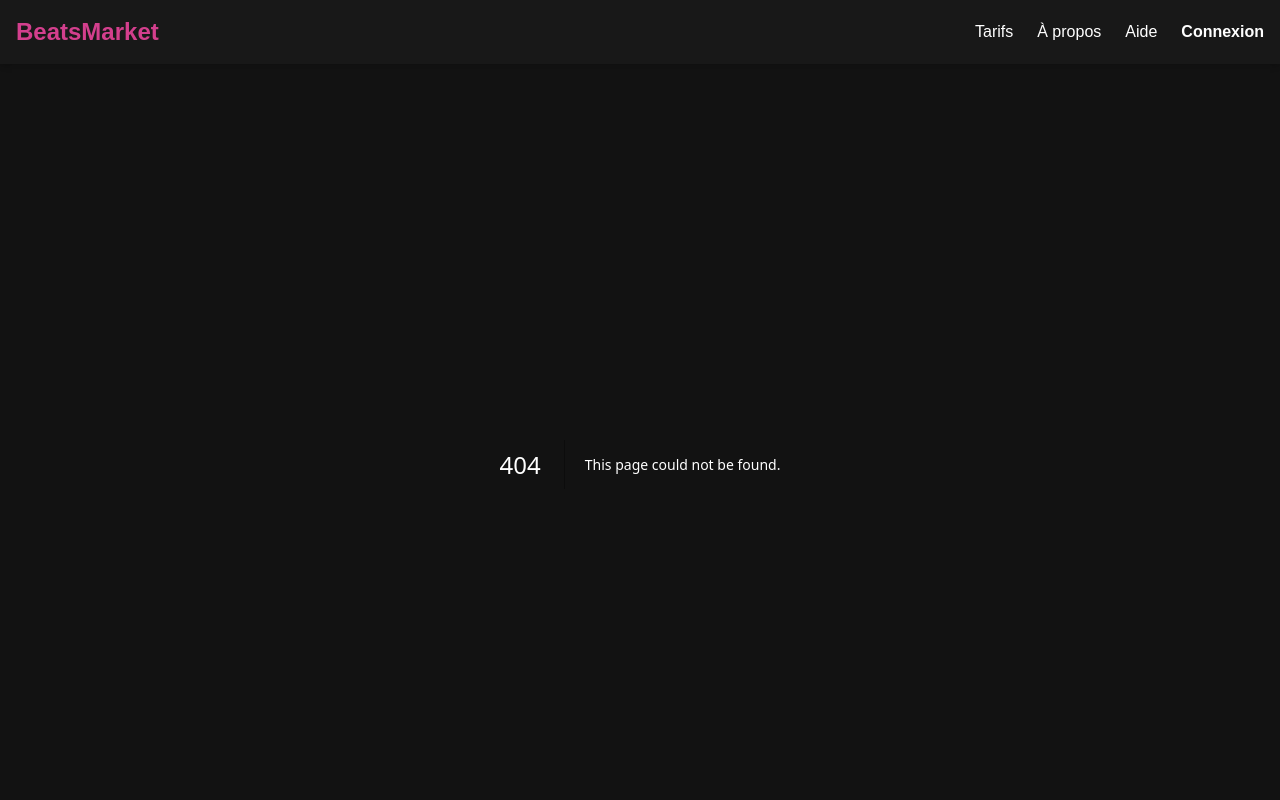
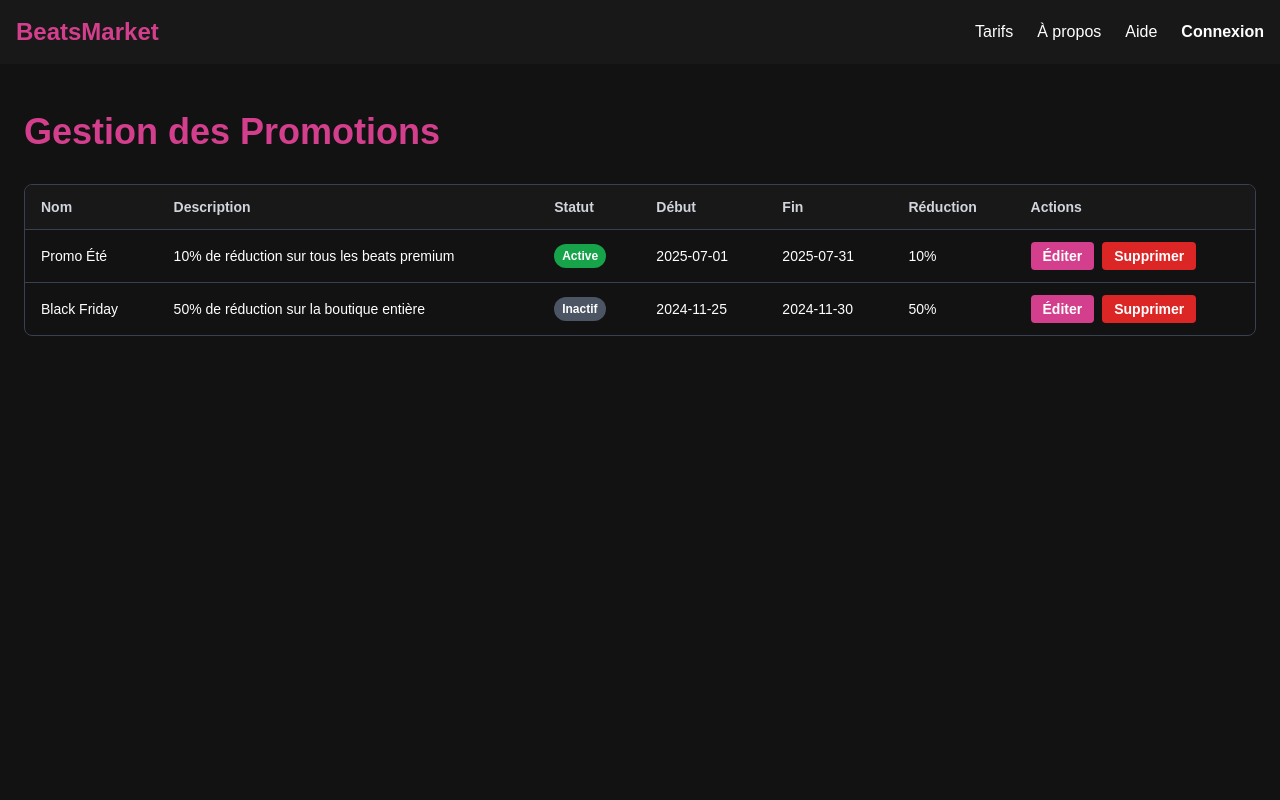
Before and after one commit to jaypms/beatsmarketlebon, a Next.js app: page /admin/promotions in a window 1280 px wide. Before the commit this address had no page. Shown: the top 800 px of the page. Built offline with nearby package versions, Linux system fonts and the light colour scheme.

Commit message:
Create page.tsx

```diff
--- /dev/null
+++ b/app/admin/promotions/page.tsx
@@ -0,0 +1,84 @@
+import React from "react"
+
+type Promotion = {
+  id: string
+  name: string
+  description: string
+  active: boolean
+  startDate: string
+  endDate: string
+  discountPercent: number
+}
+
+const dummyPromotions: Promotion[] = [
+  {
+    id: "promo1",
+    name: "Promo Été",
+    description: "10% de réduction sur tous les beats premium",
+    active: true,
+    startDate: "2025-07-01",
+    endDate: "2025-07-31",
+    discountPercent: 10,
+  },
+  {
+    id: "promo2",
+    name: "Black Friday",
+    description: "50% de réduction sur la boutique entière",
+    active: false,
+    startDate: "2024-11-25",
+    endDate: "2024-11-30",
+    discountPercent: 50,
+  },
+]
+
+export default function AdminPromotionsPage() {
+  return (
+    <section className="min-h-screen bg-darkbg px-6 py-12 text-white font-poppins">
+      <h1 className="text-4xl font-bold text-primary mb-8">Gestion des Promotions</h1>
+
+      <div className="overflow-x-auto rounded-lg border border-gray-700">
+        <table className="w-full text-left text-sm">
+          <thead className="bg-darkbg2 text-gray-300">
+            <tr>
+              <th className="px-4 py-3">Nom</th>
+              <th className="px-4 py-3">Description</th>
+              <th className="px-4 py-3">Statut</th>
+              <th className="px-4 py-3">Début</th>
+              <th className="px-4 py-3">Fin</th>
+              <th className="px-4 py-3">Réduction</th>
+              <th className="px-4 py-3">Actions</th>
+            </tr>
+          </thead>
+          <tbody>
+            {dummyPromotions.map((promo) => (
+              <tr key={promo.id} className="border-t border-gray-700 hover:bg-darkbg2/50">
+                <td className="px-4 py-3">{promo.name}</td>
+                <td className="px-4 py-3">{promo.description}</td>
+                <td className="px-4 py-3">
+                  <span
+                    className={`inline-block px-2 py-1 rounded-full text-xs font-semibold ${
+                      promo.active ? "bg-green-600" : "bg-gray-600"
+                    }`}
+                  >
+                    {promo.active ? "Active" : "Inactif"}
+                  </span>
+                </td>
+                <td className="px-4 py-3">{promo.startDate}</td>
+                <td className="px-4 py-3">{promo.endDate}</td>
+                <td className="px-4 py-3">{promo.discountPercent}%</td>
+                <td className="px-4 py-3">
+                  <button className="bg-primary px-3 py-1 rounded hover:bg-primary/80 text-sm font-semibold mr-2">
+                    Éditer
+                  </button>
+                  <button className="bg-red-600 px-3 py-1 rounded hover:bg-red-700 text-sm font-semibold">
+                    Supprimer
+                  </button>
+                </td>
+              </tr>
+            ))}
+          </tbody>
+        </table>
+      </div>
+    </section>
+  )
+}
```
